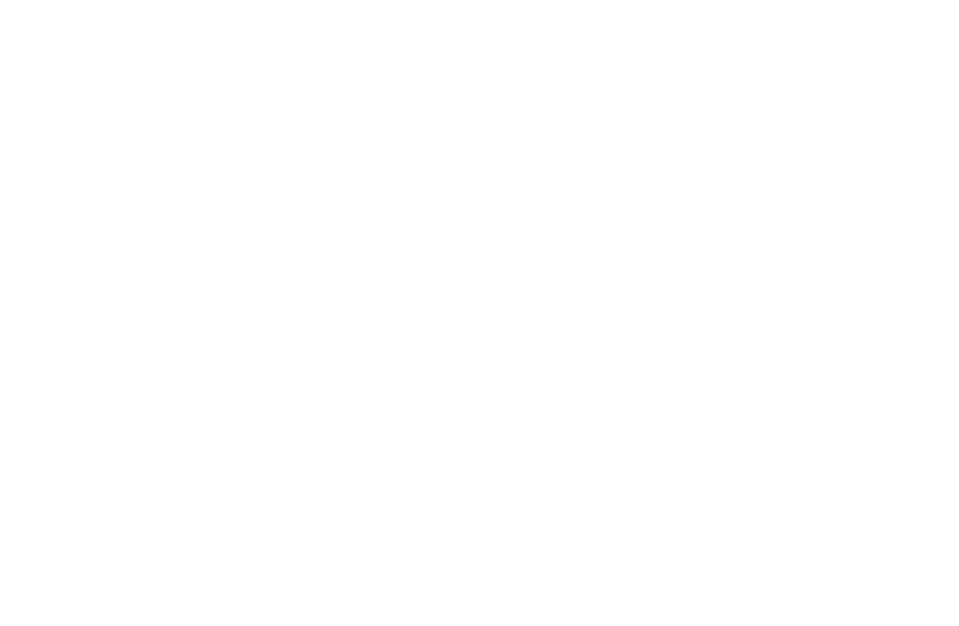
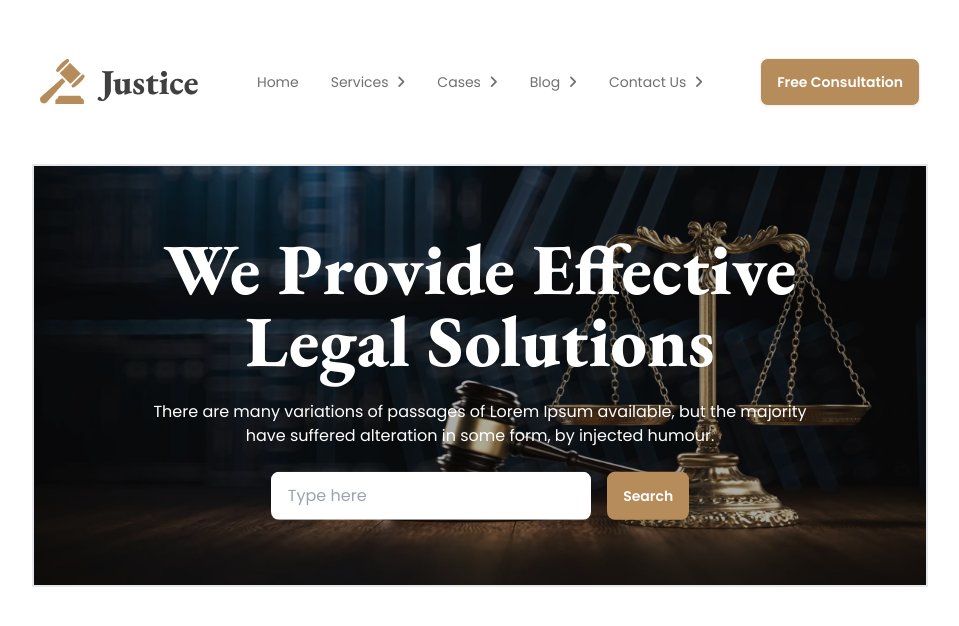
Before and after one commit to RfAraf/Legal-solution-with-daisyui, a plain HTML site: page index.html in a window 1280 px wide. Shown: the whole page, without its empty margins (160-1119 px from the left). Drawn offline with nearby package versions, Linux system fonts and the light colour scheme.

Commit message:
banner section finished

```diff
--- a/index.html
+++ b/index.html
@@ -13,6 +13,28 @@
     />
     <script src="https://cdn.tailwindcss.com"></script>
 
+    <!-- poppins font -->
+    <link rel="preconnect" href="https://fonts.googleapis.com" />
+    <link rel="preconnect" href="https://fonts.gstatic.com" crossorigin />
+    <link
+      href="https://fonts.googleapis.com/css2?family=Poppins:ital,wght@0,100;0,200;0,300;0,400;0,500;0,600;0,700;0,800;0,900;1,100;1,200;1,300;1,400;1,500;1,600;1,700;1,800;1,900&display=swap"
+      rel="stylesheet"
+    />
+
+    <!-- EB Garamond -->
+    <link rel="preconnect" href="https://fonts.googleapis.com" />
+    <link rel="preconnect" href="https://fonts.gstatic.com" crossorigin />
+    <link
+      href="https://fonts.googleapis.com/css2?family=EB+Garamond:ital,wght@0,400..800;1,400..800&display=swap"
+      rel="stylesheet"
+    />
+
+    <!-- font awesome -->
+    <script
+      src="https://kit.fontawesome.com/ea4f15387d.js"
+      crossorigin="anonymous"
+    ></script>
+
     <!-- tailwind custom colors -->
     <script>
       tailwind.config = {
@@ -20,15 +42,133 @@
           extend: {
             colors: {
               clifford: "#da373d",
+              "primary-color": "#B68C5A",
+              "para-color": "#707070",
             },
           },
         },
       };
     </script>
+
+    <!-- custom CSS -->
+    <style>
+      .font-poppins {
+        font-family: "Poppins", sans-serif;
+      }
+
+      .font-garamond {
+        font-family: "EB Garamond", serif;
+      }
+
+      /* .custom-gradient {
+        background: linear-gradient(to right, #111, rgba(17, 17, 17, 0));
+      } */
+
+      /* <button class="btn bg-primary-color text-white border-0">Search</button> */
+    </style>
   </head>
+  <body class="font-poppins">
+    <header>
+      <nav class="my-5 mx-3 md:my-12 md:mx-12 lg:mx-24 xl:mx-48">
+        <div class="navbar bg-base-100">
+          <div class="navbar-start">
+            <div class="dropdown">
+              <div tabindex="0" role="button" class="btn btn-ghost lg:hidden">
+                <svg
+                  xmlns="http://www.w3.org/2000/svg"
+                  class="h-5 w-5"
+                  fill="none"
+                  viewBox="0 0 24 24"
+                  stroke="currentColor"
+                >
+                  <path
+                    stroke-linecap="round"
+                    stroke-linejoin="round"
+                    stroke-width="2"
+                    d="M4 6h16M4 12h8m-8 6h16"
+                  />
+                </svg>
+              </div>
+              <ul
+                tabindex="0"
+                class="text-para-color menu menu-sm dropdown-content mt-3 z-[1] p-2 shadow bg-base-100 rounded-box w-52"
+              >
+                <li><a>Home</a></li>
+                <li>
+                  <a>Services <i class="fa-solid fa-angle-right"></i></a>
+                </li>
+                <li>
+                  <a>Cases <i class="fa-solid fa-angle-right"></i></a>
+                </li>
+                <li>
+                  <a>Blog <i class="fa-solid fa-angle-right"></i></a>
+                </li>
+                <li>
+                  <a>Contact Us <i class="fa-solid fa-angle-right"></i></a>
+                </li>
+              </ul>
+            </div>
+            <div>
+              <img src="/images/logo2.png" alt="" />
+            </div>
+          </div>
+          <div class="navbar-center hidden lg:flex">
+            <ul class="text-para-color menu menu-horizontal px-1">
+              <li><a>Home</a></li>
+              <li>
+                <a>Services <i class="fa-solid fa-angle-right"></i></a>
+              </li>
+              <li>
+                <a>Cases <i class="fa-solid fa-angle-right"></i></a>
+              </li>
+              <li>
+                <a>Blog <i class="fa-solid fa-angle-right"></i></a>
+              </li>
+              <li>
+                <a>Contact Us <i class="fa-solid fa-angle-right"></i></a>
+              </li>
+            </ul>
+          </div>
+          <div class="navbar-end">
+            <a class="btn bg-primary-color text-white">Free Consultation</a>
+          </div>
+        </div>
+      </nav>
 
-  <body>
-    <header></header>
+      <!-- banner -->
+      <div
+        class="h-72 md:h-auto bg-gradient-to-r from-[#111] to-[#111] relative mx-3 md:mx-12 lg:mx-24 xl:mx-48 border-2"
+      >
+        <img class="opacity-65 h-full" src="images/banner.png" alt="" />
+        <div
+          class="absolute w-64 md:w-[500px] lg:w-[680px] text-center top-1/2 left-1/2 -translate-y-1/2 -translate-x-1/2 text-white"
+        >
+          <div class="">
+            <h2
+              class="font-garamond text-2xl md:text-5xl lg:text-7xl font-extrabold"
+            >
+              We Provide Effective <br />
+              Legal Solutions
+            </h2>
+            <p class="my-6 text-xs md:text-sm lg:text-base">
+              There are many variations of passages of Lorem Ipsum available,
+              but the majority have suffered alteration in some form, by
+              injected humour.
+            </p>
+          </div>
+          <div>
+            <input
+              type="text"
+              placeholder="Type here"
+              class="input md:mr-3 w-40 md:w-full max-w-xs"
+            />
+            <button class="btn bg-primary-color text-white border-0">
+              Search
+            </button>
+          </div>
+        </div>
+      </div>
+    </header>
     <main></main>
     <footer></footer>
   </body>
```
